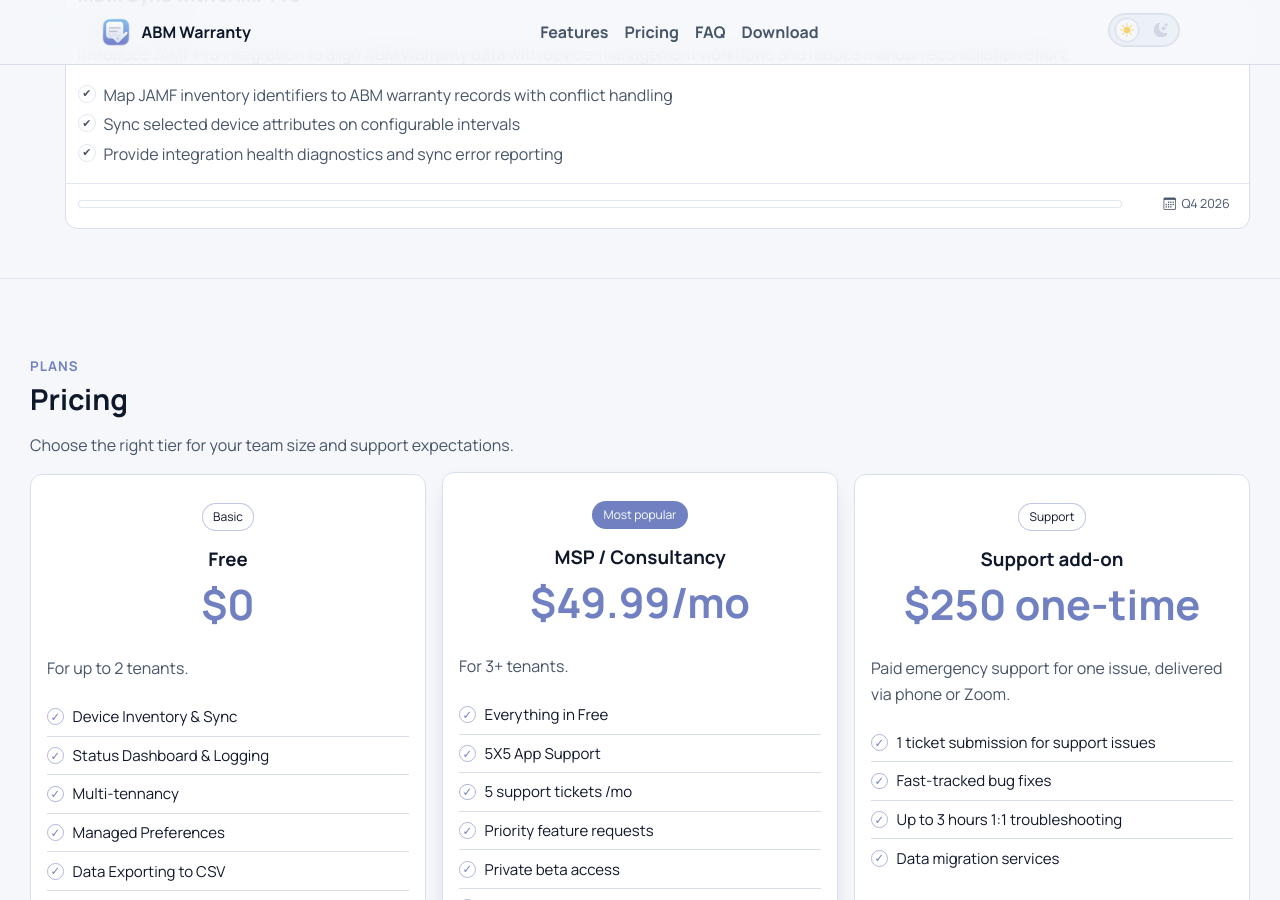
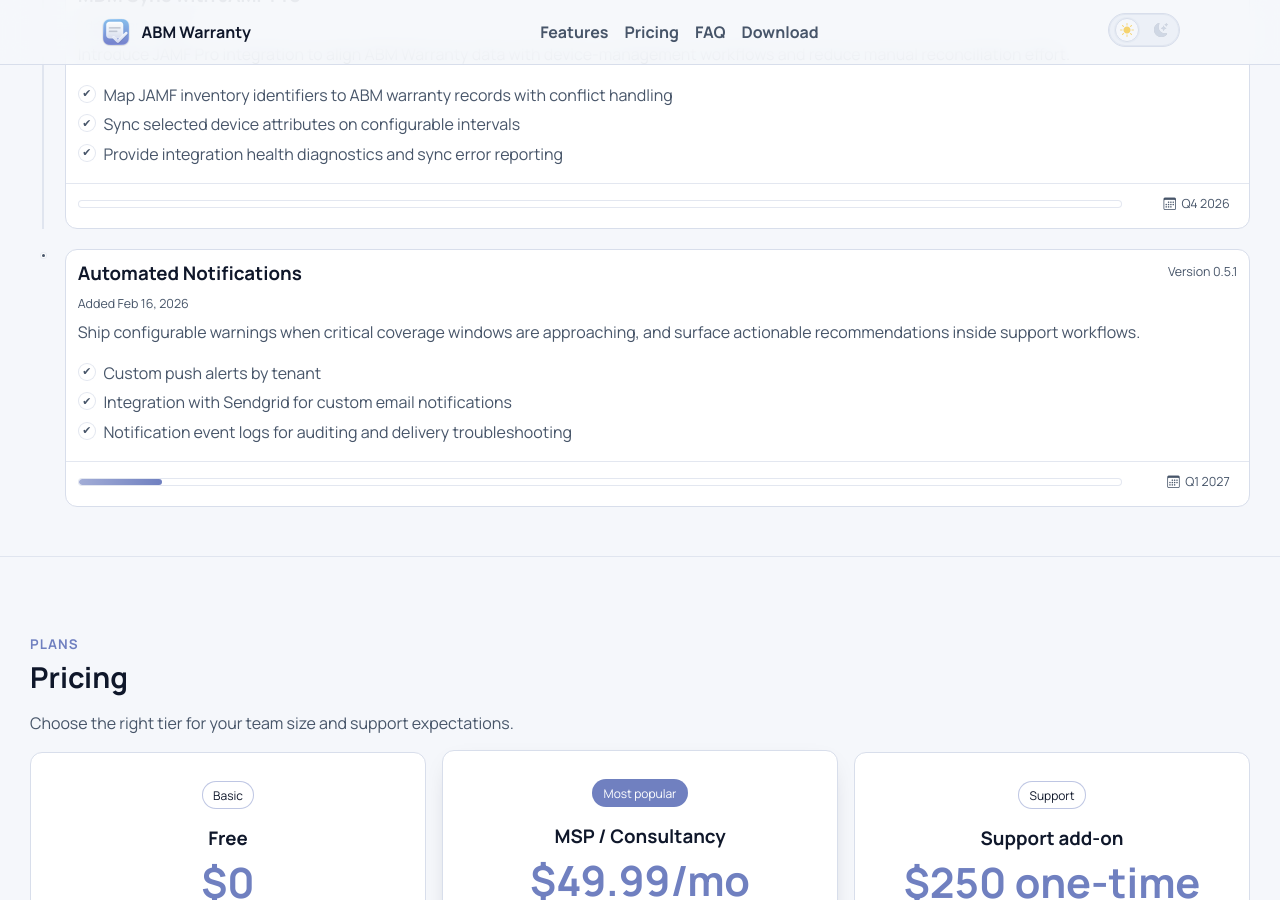
Before and after one commit to jonbrown21/abmwarranty, a Jekyll site: the page built from roadmap.md, in a window 1280 px wide and 900 px high, scrolled down 2677 px. Built offline with Jekyll 4.4.1, drawn with Linux system fonts in a browser that asks for light colours.

Commit message:
content: add automated notifications roadmap item

```diff
--- a/_includes/sections/roadmap.html
+++ b/_includes/sections/roadmap.html
@@ -207,6 +207,35 @@
           </div>
         </article>
       </div>
+
+      <div class="roadmap-entry">
+        <div class="roadmap-dot-col">
+          <span class="roadmap-dot" aria-hidden="true"></span>
+        </div>
+        <article class="roadmap-card">
+          <div class="roadmap-head-row">
+            <h3>Automated Notifications</h3>
+            <p class="roadmap-version">Version 0.5.1</p>
+          </div>
+          <p class="roadmap-added">Added Feb 16, 2026</p>
+          <p>Ship configurable warnings when critical coverage windows are approaching, and surface actionable recommendations inside support workflows.</p>
+          <ul class="roadmap-list">
+            <li>Custom push alerts by tenant</li>
+            <li>Integration with Sendgrid for custom email notifications</li>
+            <li>Notification event logs for auditing and delivery troubleshooting</li>
+          </ul>
+          <div class="roadmap-footer">
+            <div class="roadmap-footer-progress">
+              <div class="roadmap-progress">
+                <span class="roadmap-progress-bar" data-added="2026-02-16" data-target="2027-03-31"></span>
+              </div>
+            </div>
+            <div class="roadmap-footer-meta">
+              <p class="roadmap-date"><i class="bi bi-calendar3" aria-hidden="true"></i><span>Q1 2027</span></p>
+            </div>
+          </div>
+        </article>
+      </div>
     </div>
   </div>
 </section>
```
